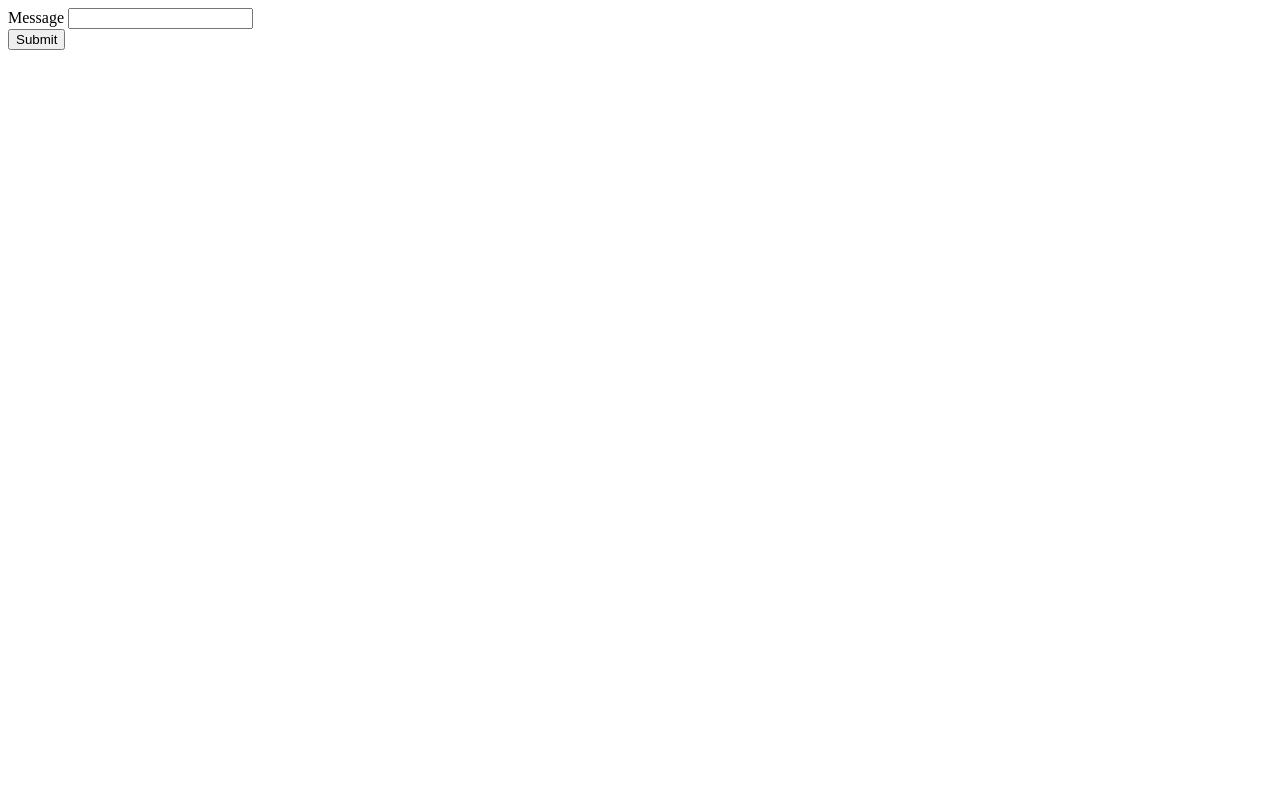
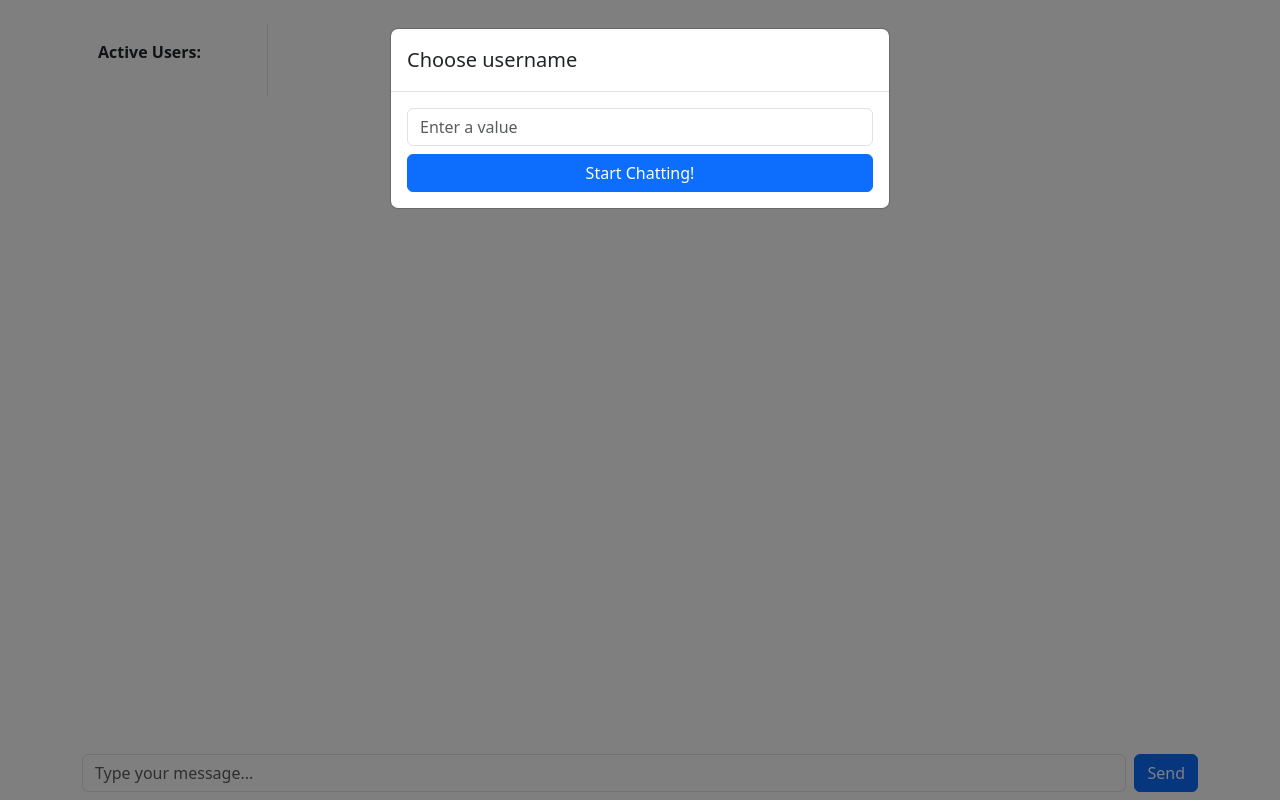
Before and after one commit to kfiryahav/chatApp, a website: page public/index.html in a window 1280 px wide. Drawn offline with nearby package versions, Linux system fonts and the light colour scheme; no server answers.

Commit message:
change the main page to index.html

```diff
--- a/public/index.html
+++ b/public/index.html
@@ -3,36 +3,57 @@
 
 <head>
     <meta charset="UTF-8">
-    <meta http-equiv="X-UA-Compatible" content="IE=edge">
     <meta name="viewport" content="width=device-width, initial-scale=1.0">
-    <title>Document</title>
+    <title>Real-Time Chat</title>
+    <link rel="stylesheet" type="text/css" href="./style/chat.css">
+    <link href="https://cdn.jsdelivr.net/npm/bootstrap@5.3.2/dist/css/bootstrap.min.css" rel="stylesheet"
+        integrity="sha384-T3c6CoIi6uLrA9TneNEoa7RxnatzjcDSCmG1MXxSR1GAsXEV/Dwwykc2MPK8M2HN" crossorigin="anonymous">
+    <script src="https://cdn.jsdelivr.net/npm/bootstrap@5.3.2/dist/js/bootstrap.bundle.min.js"
+        integrity="sha384-C6RzsynM9kWDrMNeT87bh95OGNyZPhcTNXj1NW7RuBCsyN/o0jlpcV8Qyq46cDfL"
+        crossorigin="anonymous"></script>
 </head>
 
 <body>
-    <form id="message-form">
-        <div class="mb-3">
-            <label for="messageInput" class="form-label">Message</label>
-            <input type="text" id="user-message" class="form-control" aria-describedby="emailHelp">
+    <div class="modal fade" id="exampleModal" tabindex="-1" aria-labelledby="exampleModalLabel" aria-hidden="true">
+        <div class="modal-dialog">
+            <div class="modal-content">
+                <div class="modal-header">
+                    <h1 class="modal-title fs-5" id="exampleModalLabel">Choose username</h1>
+                </div>
+                <div class="modal-body">
+                    <form id="myForm">
+                        <div>
+                            <input type="text" class="form-control" id="inputValue" placeholder="Enter a value">
+                        </div>
+                        <div id="invalidMessage" class="invalid-feedback pt-2 pb-2">Please choose a username.</div>
+                        <button type="submit" class="btn btn-primary mt-2 w-100">Start Chatting!</button>
+                    </form>
+                </div>
+            </div>
         </div>
-        <button type="submit" class="btn btn-primary">Submit</button>
-    </form>
+    </div>
+    </div>
+    <div class="fixed-bottom w-100 bg-warning"></div>
+    <div class="container">
+        <div class="d-xxl-flex d-xl-flex d-lg-flex d-md-flex justify-content-start mt-4 h-100">
+            <div id="users"
+                class="d-none d-xxl-block d-xl-block d-lg-block d-md-block border-end mr-2 p-3 col-lg-2 col-sm-4">
+                <strong>Active Users:</strong>
+                <ul id="userList" class="list-unstyled"></ul>
+            </div>
+            <div id="chat" class="col-lg-10 col-sm-8 ml-2">
+                <div id="messages" class="p-3 mb-4" style="max-height: 900px; overflow-y: auto;"></div>
+            </div>
+        </div>
+    </div>
+    <div class="fixed-bottom container w-100 d-flex pb-2 bg-white">
+        <input type="text" id="messageInput" class="form-control" placeholder="Type your message...">
+        <button onclick="sendMessage()" class="btn btn-primary ms-2">Send</button>
+    </div>
 
+    <!-- Socket.IO scripts -->
     <script src="/socket.io/socket.io.js"></script>
-    <script>
-        const socket = io('http://localhost:3000');
-        socket.on('connect', () => {
-            console.log(socket.id);
-            socket.emit('messageFromClient', { message: 'Welcome from the client!' });
-        });
-
-        socket.on('messageFromServer', (data) => {
-            console.log(data);
-        });
-
-        socket.io.on("reconnect", (attempt) => {
-            console.log('reconnect tries: ' + attempt);
-        });
-    </script>
+    <script src="./scripts/socket.js" defer></script>
 </body>
 
 </html>
```
